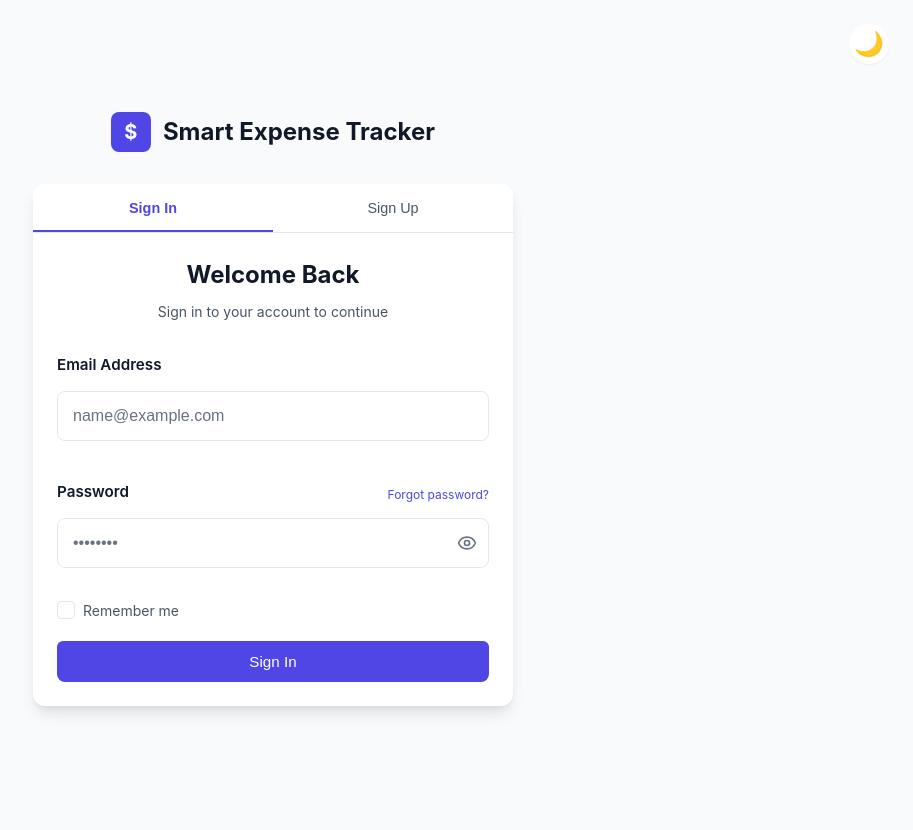
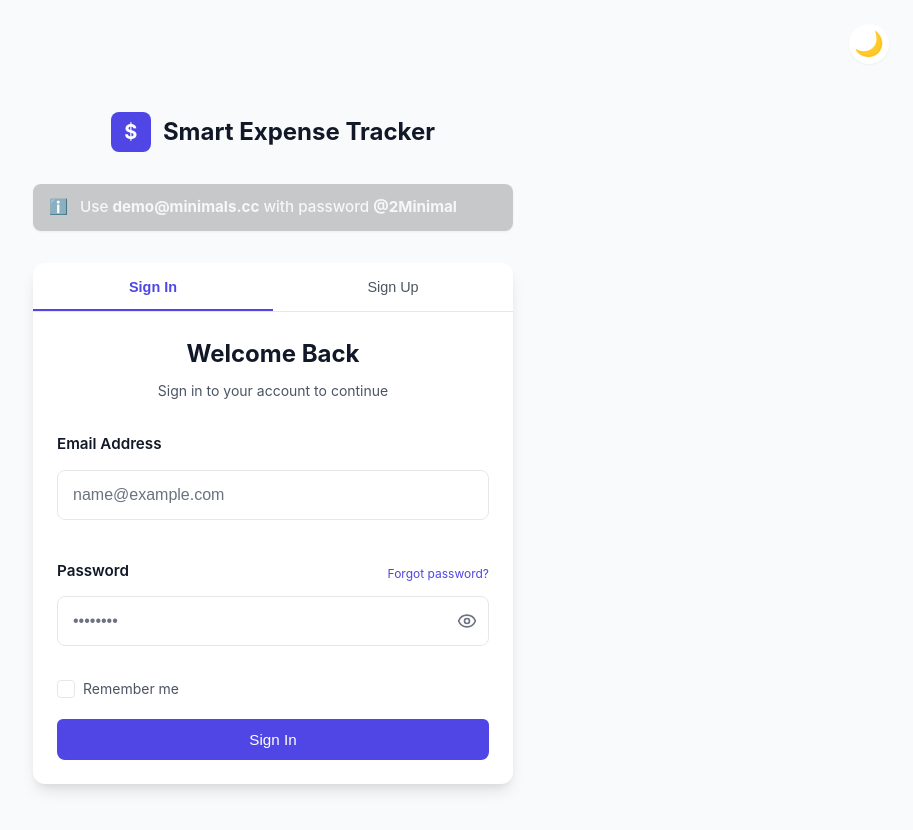
Before and after one commit to Mig1a/Ai-Expense-tracker, a React (Vite) app in the folder Frontend/: page / in a window 1280 px wide. Shown: the top 830 px of the page, without its empty margins (367-1280 px from the left). Before the commit the page ends 800 px from the top, so only its background shows below. Built offline with nearby package versions, Linux system fonts and the light colour scheme.

Commit message:
Demo account and password added

```diff
--- a/Frontend/src/routes/page.jsx
+++ b/Frontend/src/routes/page.jsx
@@ -72,9 +72,6 @@ export default function AuthPage() {
           <ExpenseTracker session={session}/>
 
         </div>
-
-
-
       </>
     )
   }
@@ -91,6 +88,13 @@ export default function AuthPage() {
           <div className="brand-logo">$</div>
           <h1 className="brand-name">Smart Expense Tracker</h1>
         </div>
+        <div class="demo-credentials-banner">
+          <span class="demo-icon">ℹ️</span>
+          <span>
+            Use <strong>demo@minimals.cc</strong> with password <strong>@2Minimal</strong>
+          </span>
+        </div>
+
         <div className="tabs">
           <div className="tab-list">
             <button
--- a/Frontend/src/styles/auth-page.css
+++ b/Frontend/src/styles/auth-page.css
@@ -57,8 +57,7 @@ body {
   display: flex;
   justify-content: center;
   align-items: flex-start;
-
-  padding-top: 0rem;
+  margin-bottom: 8rem;
   background-color: var(--bg-secondary);
   position: relative;
 }
@@ -76,6 +75,23 @@ body {
   justify-content: center;
   margin-bottom: 2rem;
 }
+.demo-credentials-banner {
+  display: flex;
+  align-items: center;
+  gap: 0.75rem;
+  background-color: rgba(0, 0, 0, 0.2); /* light teal */
+  color: #f7f7f9; /* dark slate */
+  border-radius: 0.5rem;
+  padding: 0.75rem 1rem;
+  font-size: 0.95rem;
+  font-weight: 500;
+  max-width: 480px;
+  width: 100%;
+  margin-bottom: 2rem;
+  box-shadow: 0 1px 3px rgba(0, 0, 0, 0.05);
+}
+
+
 
 .brand-logo {
   width: 40px;
```
